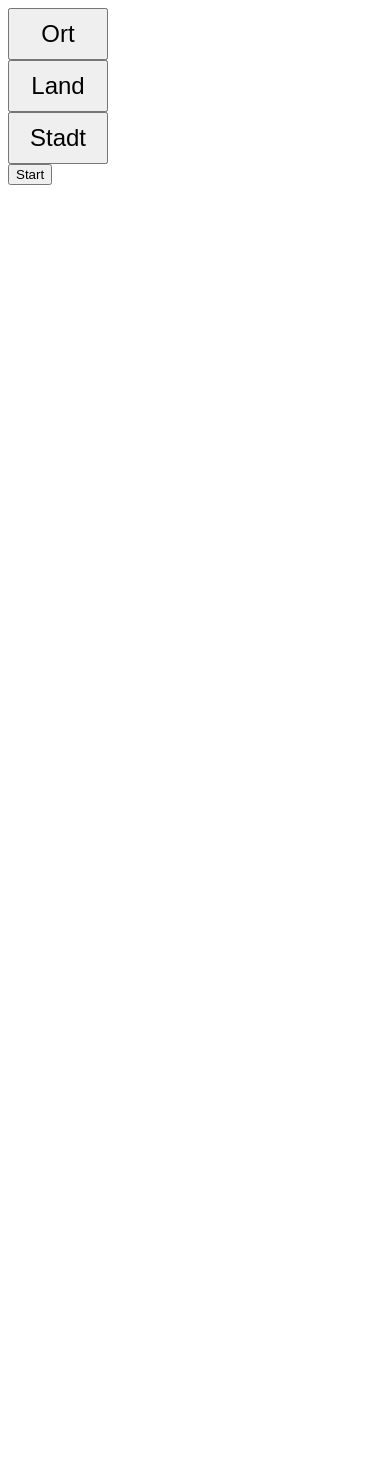
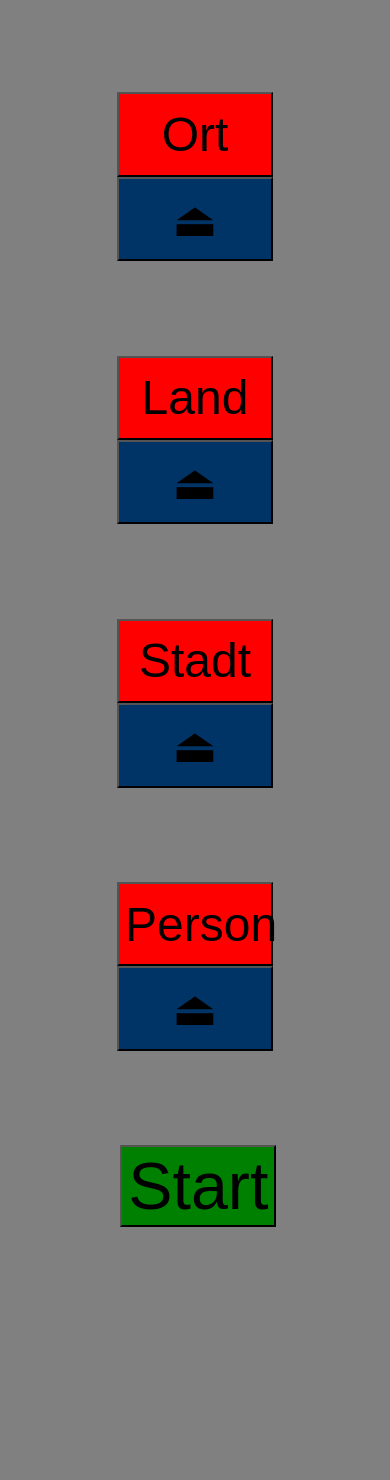
Before and after one commit to babo-2/Spion, a Flask app: page / in a window 390 px wide. Before the commit the page ends 185 px from the top, so only its background shows below. Run offline with Flask 3, Linux system fonts and the light colour scheme.

Commit message:
Add files via upload

```diff
--- a/static/Main/script.js
+++ b/static/Main/script.js
@@ -2,68 +2,241 @@
 const buttonsData = [
     {
       name: 'Ort',
-      items: ['Bauernhof', 'Parkplatz', 'Baustelle']
+      items: ['Bauernhof', 'Parkplatz', 'Baustelle'],
+      activated: false,
     },
     {
       name: 'Land',
-      items: ['Deutschland', 'Frankreich', 'Russland']
+      items: ['Deutschland', 'Frankreich', 'Russland'],
+      activated: false,
     },
     {
       name: 'Stadt',
-      items: ['München', 'Paris', 'Washington']
+      items: ['München', 'Paris', 'Washington'],
+      activated: false,
+    },
+    {
+      name: 'Person',
+      items: ['John Cina', 'Scholz', 'Washington'],
+      activated: false,
     }
   ];
 
 function addButton(buttonData) {
       main_div = document.querySelector(".all_buttons")
       div = document.createElement('div');
+      dropdown_text = document.createElement("span")
       dropdown_button = document.createElement("button")
       main_button = document.createElement('button');
 
+
       div.className = buttonData["name"]
+      div.setAttribute("id", "group");
 
       dropdown_button.className = "dropdown-button"
-      dropdown_button.textContent = "▼"
-
+      dropdown_text.textContent = "⏏"
+      dropdown_text.className = "rotate"
+      dropdown_button.appendChild(dropdown_text)
       main_button.className = "main-button"
       main_button.textContent = buttonData["name"]
 
       main_button.addEventListener('click', function() {
           var parentElement = this.parentElement;
-          console.log(parentElement);
-
+          db = buttonsData.find(function(dictionary) {
+            return dictionary.name === parentElement.className;
+          });
+          db["activated"] != db["activated"]
+          var color = parentElement.querySelector(".main-button").style.backgroundColor
+          if (color == "red" || color == ""){
+            parentElement.querySelector(".main-button").style.backgroundColor = "green"
+            db["activated"] = true
+          }else{
+            parentElement.querySelector(".main-button").style.backgroundColor = "red"
+            db["activated"] = false
+          }
+          save()
         });
 
       dropdown_button.addEventListener('click', function() {
           var parentElement = this.parentElement;
-          if (parentElement.querySelector('.dropdown') == null){
-              dropdown = document.createElement("ul")
+
+          if (parentElement.querySelector('.dropdown') == null || parentElement.querySelector('.dropdown').style.height === "0px"){
+            parentElement.querySelector(".rotate").style.transform = 'rotate(' + 180 + 'deg)';
+              dropdown = parentElement.querySelector('.dropdown')
+              add = document.createElement("div")
+              delete_all = document.createElement("div")
+              add_text = document.createElement("button")
+              delete_text = document.createElement("button")
+
+              add_text.textContent = "ADD"
+              add_text.style.backgroundColor = "green"
+              add_text.className = "add_text"
+
+              delete_text.className = "delete_all"
+              delete_text.textContent = "DELETE ALL"
+              delete_text.style.backgroundColor = "red"
+
+              add_text.addEventListener('click', function() {
+                while (true){
+                  var value = prompt("Name:");
+                  if (value==null ||value==""){
+                    return
+                  }
+
+                  db = buttonsData.find(function(dictionary) {
+                    return dictionary.name === parentElement.className;
+                  });
+
+                  var items_ = db["items"]
+                  if (value.length > 40){
+                      alert("Name to long use under 40 letters")
+                      continue
+                  }
+                  if (items_.some(element => element.toLowerCase() === value.toLowerCase())){
+                    alert(value + " already inside " + parentElement.className)
+                  }else{
+                    items_.push(value)
+                    break
+                  }
+                }
+                parentElement.querySelector(".dropdown").style.height = parentElement.querySelector(".dropdown").scrollHeight + 100 + "px";
+                save()
+                add_item(dropdown, value, true)
+              });
+
+              delete_text.addEventListener('click', function() {
+                var value = prompt("type confirm to confirm that you want to delete all (cannot be undone):");
+                if (value!="confirm"){
+                  return
+                }
+
+                db = buttonsData.find(function(dictionary) {
+                  return dictionary.name === parentElement.className;
+                });
+                index = buttonsData.indexOf(db)
+                buttonsData[index]["items"] = []
+
+                var childNodes = parentElement.querySelector('.dropdown').childNodes;
+
+                for (var i = childNodes.length - 3; i >= 0; i--) {
+                  parentElement.querySelector('.dropdown').removeChild(childNodes[i]);
+                }
+                parentElement.querySelector(".dropdown").style.height = parentElement.querySelector(".dropdown").scrollHeight + 100 + "px";
+                save()
+              });
+
+              add.appendChild(add_text)
+              delete_all.appendChild(delete_text)
+
+              dropdown = document.createElement("li")
 
               db = buttonsData.find(function(dictionary) {
                 return dictionary.name === parentElement.className;
               });
 
               for (var i = 0; i < db["items"].length; i++) {
-                a = document.createElement("a")
-                dropdown_item = document.createElement("div")
-                a.textContent = db["items"][i]
-                dropdown_item.appendChild(a)
-                dropdown.appendChild(dropdown_item)
+                  add_item(dropdown, db["items"][i], false)
+                }
+
+              dropdown.appendChild(add)
+              dropdown.appendChild(delete_all)
+              dropdown.className = "dropdown"
+              if (parentElement.querySelector('.dropdown') != null){
+                parentElement.querySelector('.dropdown').remove()
               }
+              parentElement.appendChild(dropdown)
+              parentElement.querySelector(".dropdown").style.height = parentElement.querySelector(".dropdown").scrollHeight + "px";
 
-              dropdown.className = "dropdown"
-              parentElement.appendChild(dropdown)
           }else{
-            parentElement.removeChild(parentElement.querySelector(".dropdown"))
+            parentElement.querySelector(".rotate").style.transform = 'rotate(' + 0 + 'deg)';
+            parentElement.querySelector(".dropdown").style.height = "0";
           }
+
       })
 
-      //div.appendChild(dropdown)
       div.appendChild(main_button)
       div.appendChild(dropdown_button)
       main_div.appendChild(div)
 }
 
+function add_item(dropdown, text_content, appendlast=false){
+    a = document.createElement("a")
+    remove = document.createElement("button")
+    dropdown_item = document.createElement("div")
+
+    dropdown_item.className = "container"
+    a.textContent = text_content
+    a.className = "Item"
+
+    remove.textContent = "-"
+    remove.backgroundColor = "red"
+    remove.className = "RemoveButton"
+
+    remove.addEventListener('click', function() {
+      parent_ = this.parentElement;
+      var name = parent_.querySelector(".Item").textContent
+      var group = parent_.parentNode.parentNode.className
+      db = buttonsData.find(function(dictionary) {
+        return dictionary.name === group;
+      });
+      db["items"] = db["items"].filter(item => item !== name);
+      var childNodes = parent_.parentNode.childNodes;
+      parent_.parentNode.style.height = parent_.parentNode.scrollHeight - 100 + "px";
+      for (var i = 0; i < childNodes.length; i++) {
+        if (childNodes[i] == parent_){
+          parent_.parentNode.removeChild(childNodes[i]);
+          break
+        }
+
+      }
+
+      save()
+      delete parent_
+    })
+
+    dropdown_item.appendChild(remove)
+    dropdown_item.appendChild(a)
+    if (appendlast){
+      dropdown.insertBefore(dropdown_item, dropdown.childNodes[dropdown.childNodes.length-2]);
+    }else{
+      dropdown.appendChild(dropdown_item)
+    }
+
+}
+
+function save(){
+  console.log("save")
+  const url = '/save';
+  var data = {}
+  for (let i = 0; i < buttonsData.length; i++) {
+    if (buttonsData[i]["activated"]){
+      data[buttonsData[i]["name"]] = buttonsData[i]["items"]
+    }
+  }
+
+  console.log(data)
+
+  fetch(url, {
+    method: 'POST',
+    headers: {
+      'Content-Type': 'application/json'
+    },
+    body: JSON.stringify(data)})
+    .then(response => response.json())
+    .then(responseData => {
+      console.log(responseData);
+    })
+    .catch(error => {
+      //console.error('Error:', error);
+    });
+}
+
+document.querySelector(".Start_button").addEventListener("click", function(){
+  save()
+  window.location.pathname = "/ready";
+})
+
 addButton(buttonsData[0])
 addButton(buttonsData[1])
 addButton(buttonsData[2])
+addButton(buttonsData[3])
--- a/static/Main/style.css
+++ b/static/Main/style.css
@@ -1,27 +1,99 @@
+
+body {
+    justify-content: center;
+    align-items: center;
+    height: 100vh;
+    overflow-y: auto;
+    background-color: grey;
+}
+
+.all_buttons {
+    display: flex;
+    flex-direction: column;
+    align-items: center;
+    overflow: hidden;
+}
+
+#group {
+    display: flex;
+    flex-direction: column;
+    align-items: center;
+    margin-bottom: 10px;
+}
 
 
-@media (max-width: 480px) {
-  .all_buttons {
-    flex-direction: column;
-    align-items: center;
-  }
+.main-button,.dropdown-button {
+    width: 40vw;
+    height: 10vh;
+    font-size: 300%;
+}
 
-  .main-button {
-    position: absolute;
-    font-size: 24px;
-    padding: 10px 20px;
-    width: 100px;
-  }
+.dropdown-button{
+  background-color: #003366;
+}
 
-  .dropdown-button {
-    font-size: 24px;
-    padding: 10px 20px;
-    width: 100px;
-  }
+.main-button{
+    margin-top: 10vh;
+    background-color: red;
+}
 
-  .dropdown {
-    display: block;
-    margin: 0;
-    padding: 0;
-  }
+.dropdown {
+  height: 0;
+  overflow: hidden;
+  list-style: none;
+  transition: height 0.8s;
 }
+
+.add_text, .delete_all{
+  width: 30vw;
+  height: 7vh;
+  font-size: 200%;
+  margin-top: 10px;
+}
+
+.Item{
+  font-size: 5vw;
+  flex: 1;
+  height: 100%;
+}
+
+.rotate {
+  transition: transform 0.8s;
+  display: inline-block;
+}
+
+.Start_button {
+  position: relative;
+  background-color: green;
+  font-size: 17vw;
+  top: 10%;
+  left: 28.8vw;
+  width: 40vw;
+}
+
+.blank-content{
+   height: 40vh;
+}
+
+.RemoveButton{
+  position: absolute;
+  right: 0;
+  top: 0;
+  width: 40px; /* Adjust the width to match the height */
+  height: 40%;
+  padding: 0; /* Remove padding */
+  text-align: center;
+  vertical-align: middle;
+  display: flex;
+  align-items: center;
+  justify-content: center;
+  font-size: 3vw;
+  /* Add any additional styles for your button */
+}
+
+.container {
+  position: relative;
+  display: flex;
+  align-items: center;
+  height: 100px; /* Adjust the height to your needs */
+}
```
